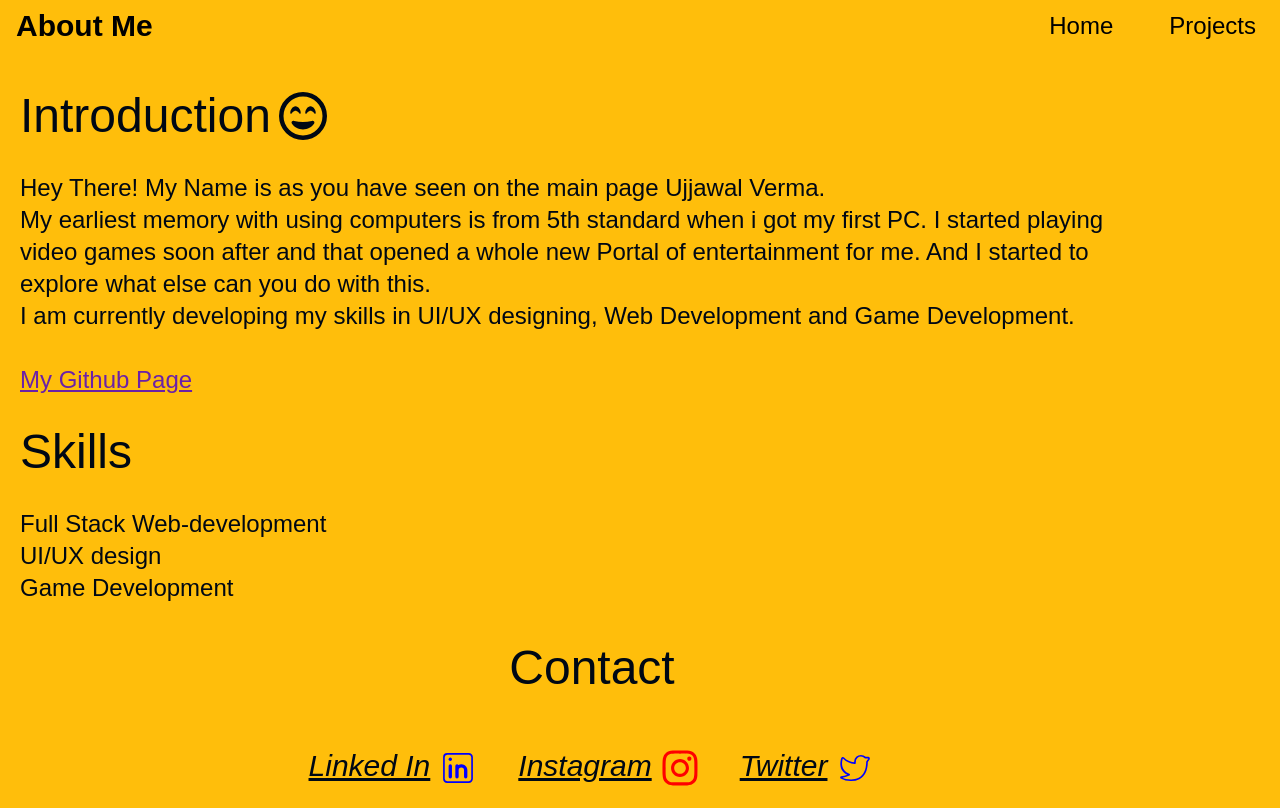
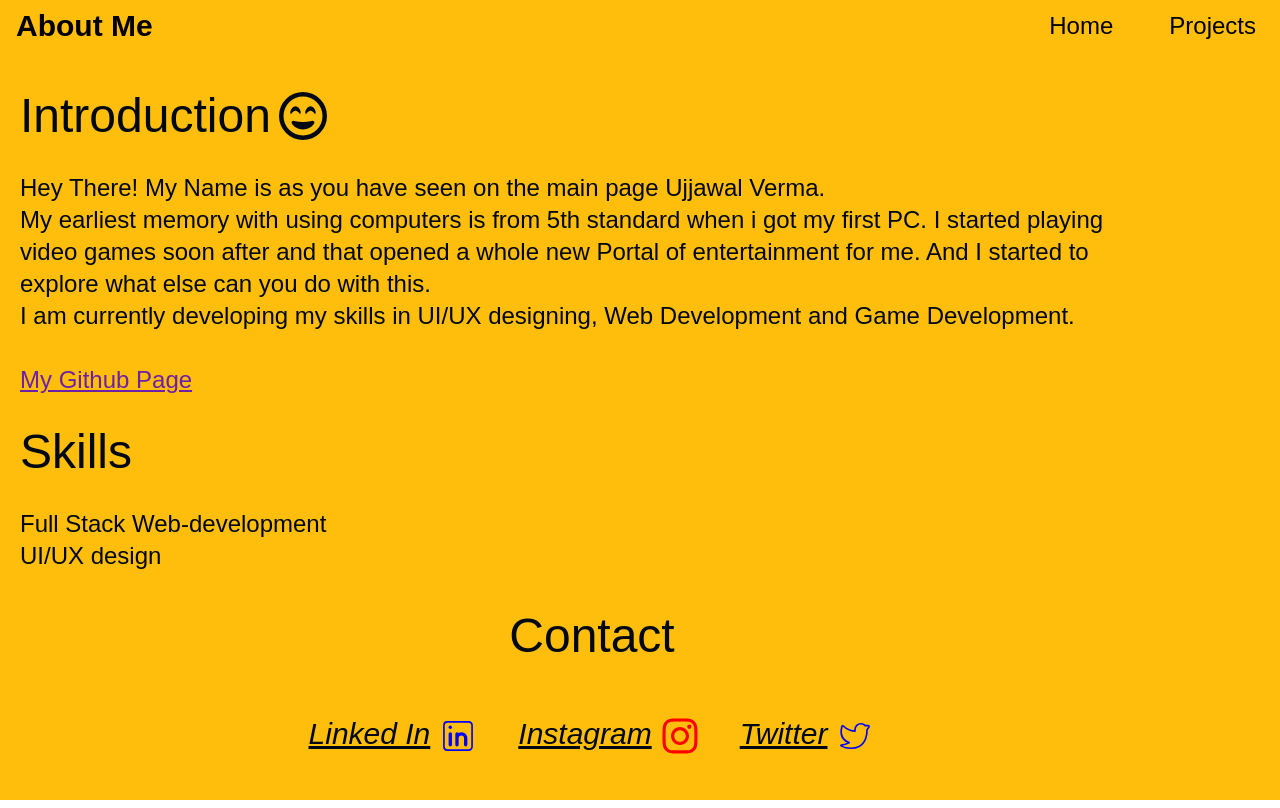
Before and after one commit to Alucard-spec/Portfolio, a React (Create React App) app: page /aboutMe in a window 1280 px wide. Built offline with nearby package versions, Linux system fonts and the light colour scheme; a web font is replaced by a local one.

Commit message:
update about me

```diff
--- a/src/components/ExtendedAboutMe.jsx
+++ b/src/components/ExtendedAboutMe.jsx
@@ -6,7 +6,7 @@ import { FaRegFaceGrinBeam } from "react-icons/fa6";
 import {motion} from "framer-motion";
 const ExtendedAboutMe = () => {
   return (
-   <motion.div animate={{x:"0%"}} initial={{x:"-50%"}} transition={{duration:0.9}} className='pt-10 p-5 mr-24 lg:mr-10 md:mr-5 sm:mr-0'>
+   <motion.div animate={{x:"0%"}} initial={{x:"-50%"}} transition={{duration:0.9}} className='pt-10 p-5 mr-24 lg:mr-10 md:mr-5 sm:mr-0 '>
     <div  className='text-5xl  md:text-3xl pb-8 flex gap-2 w-fit md:mx-auto'><div >Introduction </div><FaRegFaceGrinBeam/></div>
     <div className='text-2xl md:text-xl'>
     Hey There! My Name is as you have seen on the main page Ujjawal Verma. <br />
@@ -19,7 +19,7 @@ const ExtendedAboutMe = () => {
 
      <div>
      <div  className='text-5xl  md:text-3xl pb-8 pt-8 md:pt-5 md:mx-auto w-fit '>Skills</div>
-     <div className='text-2xl md:text-xl  '><div className='w-fit md:mx-auto'>Full Stack Web-development</div> <div className='w-fit md:mx-auto'>UI/UX design</div> <div className='w-fit md:mx-auto'>Game Development</div> </div>
+     <div className='text-2xl md:text-xl  '><div className='w-fit md:mx-auto'>Full Stack Web-development</div> <div className='w-fit md:mx-auto'>UI/UX design</div>  </div>
      </div>
 
       <div>
--- a/src/components/Home.jsx
+++ b/src/components/Home.jsx
@@ -9,7 +9,7 @@ const Home = () => {
 
 
   return (
-    <motion.div animate={{x:"0%"}} initial={{x:"-50%"}} transition={{duration:0.9}}  className='md:text-center pt-36'>
+    <motion.div animate={{x:"0%"}} initial={{x:"-50%"}} transition={{duration:0.9}}  className='md:text-center bg-[#ffbe0b] pt-36'>
       <div className='flex flex-row-reverse justify-evenly md:flex-col'><div>
       <img src={require("./Content Writing/avatar.png")} className='md:mx-auto flex-none w-64 h-64' alt="Avatar" /></div>
 <motion.div animate={{x:0}} initial={{x:-400}}  whileHover={{ scale: 1.2 }}
```
